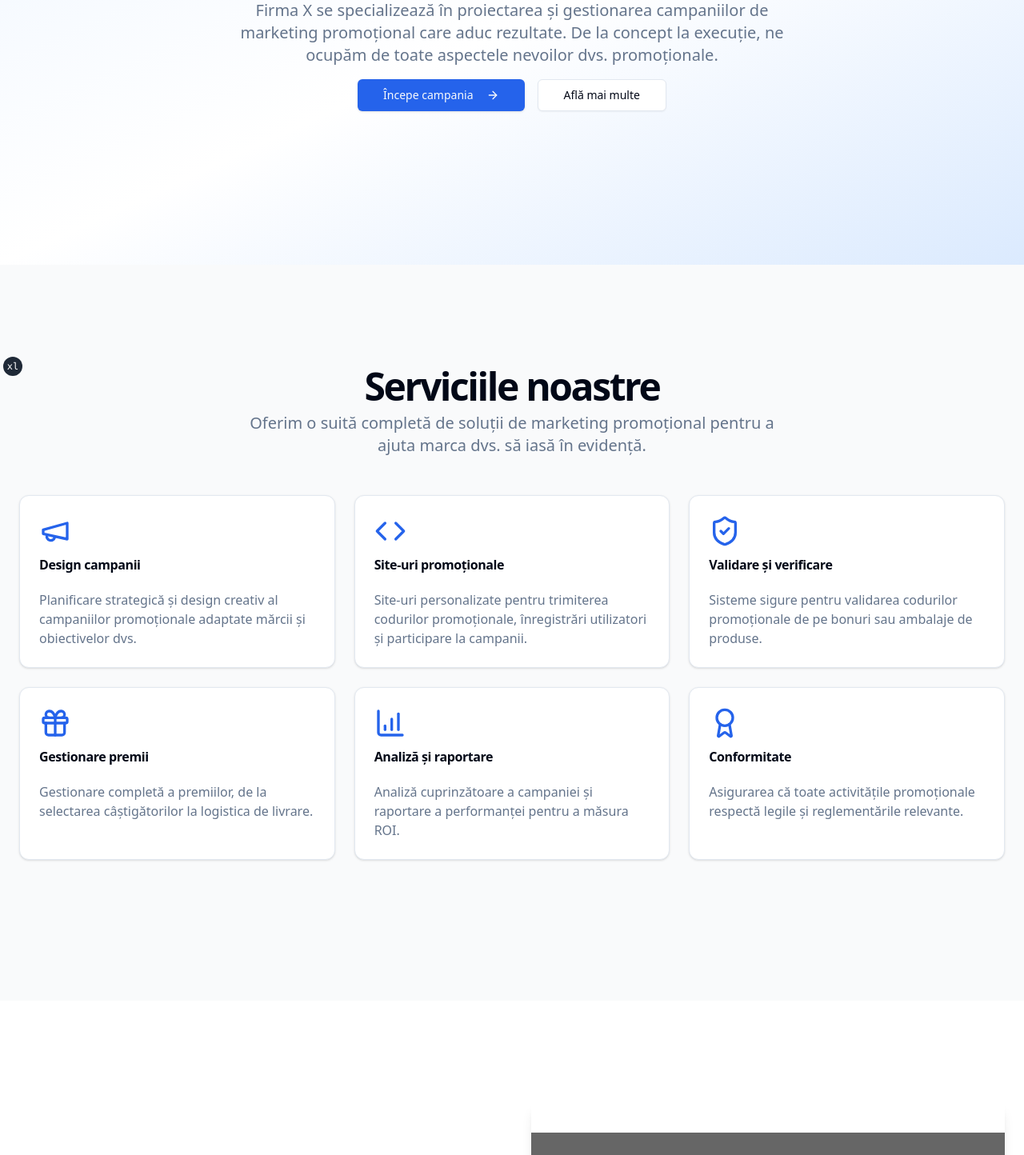
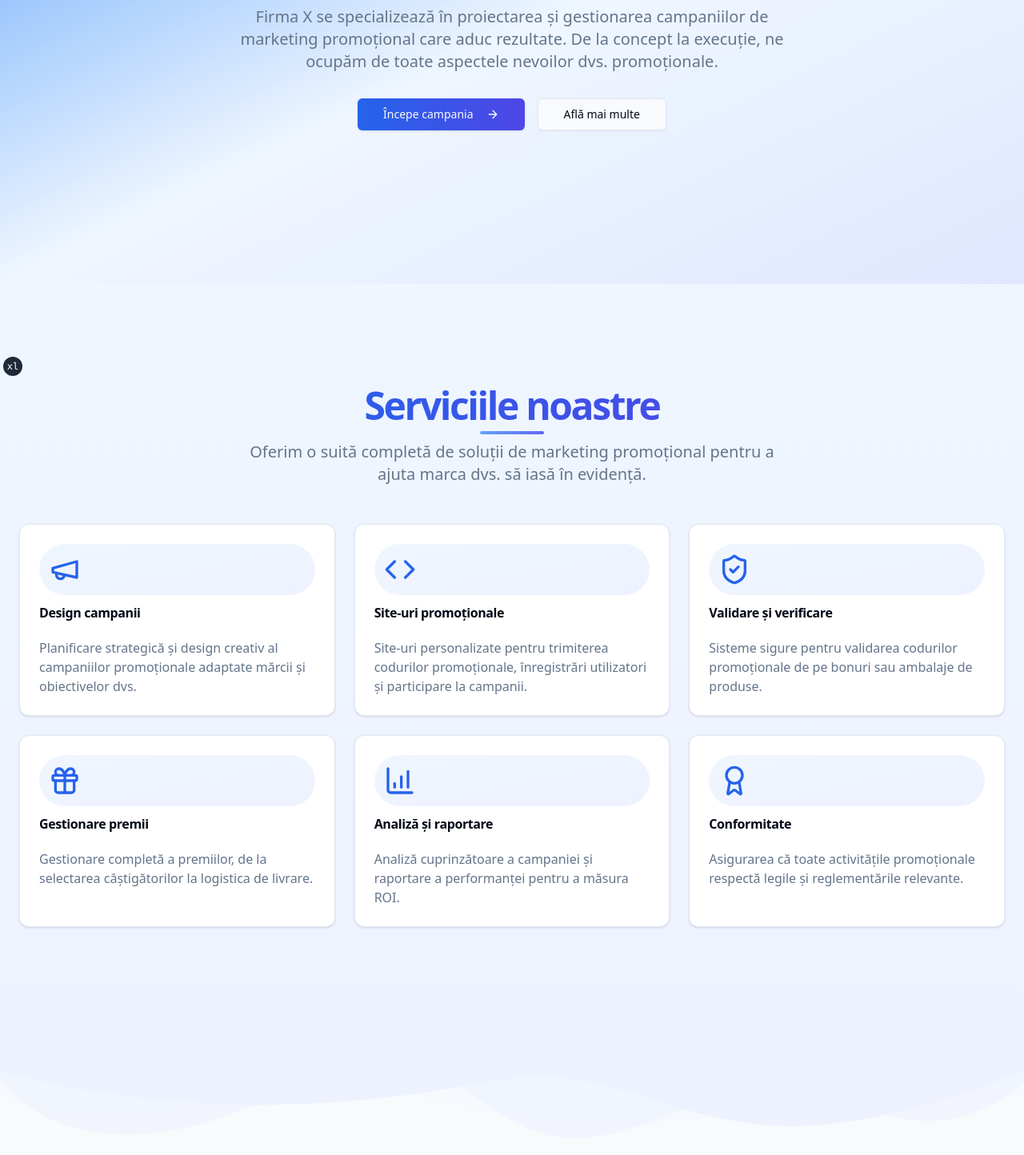
Before and after one commit to paulmocf/some-project, a Next.js app: page /some-project/ in a window 1280 px wide. Shown: the part 326-1770 px from the top of the page at 80% size. Built offline with nearby package versions, Linux system fonts and the light colour scheme.

Commit message:
improved styling css

```diff
--- /dev/null
+++ b/src/app/components/section-divider.tsx
@@ -0,0 +1,91 @@
+import {cn} from "@/lib/utils"
+
+interface SectionDividerProps {
+    type?: "wave" | "angle" | "curve" | "triangle"
+    position?: "top" | "bottom"
+    className?: string
+    fillClassName?: string
+}
+
+export function SectionDivider({
+                                   type = "wave",
+                                   position = "bottom",
+                                   className,
+                                   fillClassName = "fill-white dark:fill-gray-900",
+                               }: SectionDividerProps) {
+    const isTop = position === "top"
+    const dividerStyles = cn("w-full h-16 md:h-24", className)
+
+    const renderDivider = () => {
+        switch (type) {
+            case "wave":
+                return (
+                    <svg
+                        className={dividerStyles}
+                        xmlns="http://www.w3.org/2000/svg"
+                        viewBox="0 0 1200 120"
+                        preserveAspectRatio="none"
+                        style={{ transform: isTop ? "rotate(180deg)" : "rotate(0)" }}
+                    >
+                        <path
+                            d="M0,0V46.29c47.79,22.2,103.59,32.17,158,28,70.36-5.37,136.33-33.31,206.8-37.5C438.64,32.43,512.34,53.67,583,72.05c69.27,18,138.3,24.88,209.4,13.08,36.15-6,69.85-17.84,104.45-29.34C989.49,25,1113-14.29,1200,52.47V0Z"
+                            opacity=".25"
+                            className={fillClassName}
+                        ></path>
+                        <path
+                            d="M0,0V15.81C13,36.92,27.64,56.86,47.69,72.05,99.41,111.27,165,111,224.58,91.58c31.15-10.15,60.09-26.07,89.67-39.8,40.92-19,84.73-46,130.83-49.67,36.26-2.85,70.9,9.42,98.6,31.56,31.77,25.39,62.32,62,103.63,73,40.44,10.79,81.35-6.69,119.13-24.28s75.16-39,116.92-43.05c59.73-5.85,113.28,22.88,168.9,38.84,30.2,8.66,59,6.17,87.09-7.5,22.43-10.89,48-26.93,60.65-49.24V0Z"
+                            opacity=".5"
+                            className={fillClassName}
+                        ></path>
+                        <path
+                            d="M0,0V5.63C149.93,59,314.09,71.32,475.83,42.57c43-7.64,84.23-20.12,127.61-26.46,59-8.63,112.48,12.24,165.56,35.4C827.93,77.22,886,95.24,951.2,90c86.53-7,172.46-45.71,248.8-84.81V0Z"
+                            className={fillClassName}
+                        ></path>
+                    </svg>
+                )
+            case "angle":
+                return (
+                    <svg
+                        className={dividerStyles}
+                        xmlns="http://www.w3.org/2000/svg"
+                        viewBox="0 0 1200 120"
+                        preserveAspectRatio="none"
+                        style={{ transform: isTop ? "rotate(180deg)" : "rotate(0)" }}
+                    >
+                        <path d="M1200 120L0 16.48 0 0 1200 0 1200 120z" className={fillClassName}></path>
+                    </svg>
+                )
+            case "curve":
+                return (
+                    <svg
+                        className={dividerStyles}
+                        xmlns="http://www.w3.org/2000/svg"
+                        viewBox="0 0 1200 120"
+                        preserveAspectRatio="none"
+                        style={{ transform: isTop ? "rotate(180deg)" : "rotate(0)" }}
+                    >
+                        <path
+                            d="M600,112.77C268.63,112.77,0,65.52,0,7.23V120H1200V7.23C1200,65.52,931.37,112.77,600,112.77Z"
+                            className={fillClassName}
+                        ></path>
+                    </svg>
+                )
+            case "triangle":
+                return (
+                    <svg
+                        className={dividerStyles}
+                        xmlns="http://www.w3.org/2000/svg"
+                        viewBox="0 0 1200 120"
+                        preserveAspectRatio="none"
+                        style={{ transform: isTop ? "rotate(180deg)" : "rotate(0)" }}
+                    >
+                        <path d="M598.97 114.72L0 0 0 120 1200 120 1200 0 598.97 114.72z" className={fillClassName}></path>
+                    </svg>
+                )
+            default:
+                return null
+        }
+    }
+
+    return <div className="relative w-full overflow-hidden">{renderDivider()}</div>
+}
--- a/src/app/components/sections/about.tsx
+++ b/src/app/components/sections/about.tsx
@@ -22,9 +22,10 @@ export function About() {
                 <div className="grid gap-6 lg:grid-cols-2 lg:gap-12 items-center">
                     <div className="space-y-4">
                         <div className="inline-block rounded-lg bg-blue-100 px-3 py-1 text-sm text-blue-800">{t("about.title")}</div>
-                        <h2 className="text-3xl font-bold tracking-tighter md:text-4xl/tight">
+                        <h2 className="text-3xl font-bold tracking-tighter md:text-4xl/tight bg-clip-text text-transparent bg-gradient-to-r from-blue-600 to-indigo-600 dark:from-blue-300 dark:to-indigo-300">
                             {t("about.subtitle")}
                         </h2>
+                        <div className="h-1 w-20 my-4 bg-gradient-to-r from-blue-400 to-indigo-500 rounded-full"></div>
                         <p className="text-muted-foreground md:text-xl">
                             {t("about.description")}
                         </p>
--- a/src/app/components/sections/header.tsx
+++ b/src/app/components/sections/header.tsx
@@ -23,7 +23,6 @@ export default function Header() {
         // {name: "Case Studies", href: "#case-studies"},
         {name: t("navbar.contact"), href: "#contact"},
     ]
-
 
 
     function handleClick() {
@@ -57,7 +56,7 @@ export default function Header() {
                 <div className="hidden md:flex items-center gap-5">
                     <ThemeToggler/>
                     <LanguageToggler/>
-                    <Button><a href="#contact">Contact</a></Button>
+                    <Button className="btn-primary"><a href="#contact">Contact</a></Button>
                 </div>
 
                 {/* Mobile Navigation */}
--- a/src/app/components/sections/hero.tsx
+++ b/src/app/components/sections/hero.tsx
@@ -1,9 +1,9 @@
 "use client"
 
+import {useTranslation} from "react-i18next";
+import React from "react";
 import {Button} from "@/components/ui/button";
 import {ArrowRight} from "lucide-react";
-import {useTranslation} from "react-i18next";
-import React from "react";
 import handleSmoothScrolling from "@/lib/handleSmoothScrolling";
 
 export function Hero() {
@@ -12,9 +12,9 @@ export function Hero() {
         <section id="hero" className="relative w-full py-12 md:py-24 lg:py-32 xl:py-48">
             <div className="absolute inset-0 hero-gradient z-[-1]"></div>
             <div className="container px-4 md:px-6">
-                <div className="flex flex-col items-center space-y-4 text-center">
-                    <div className="space-y-2">
-                        <h1 className="text-3xl font-bold tracking-tighter sm:text-4xl md:text-5xl lg:text-6xl/none">
+                <div className="flex flex-col items-center space-y-6 text-center">
+                    <div className="space-y-2 mb-2">
+                        <h1 className="leading-[1.2] pb-2 text-4xl font-bold tracking-tighter sm:text-4xl md:text-5xl lg:text-6xl/none bg-clip-text text-transparent bg-gradient-to-r from-blue-600 to-indigo-600 dark:from-blue-300 dark:to-indigo-300">
                             {t("hero.title")}
                         </h1>
                         <p className="mx-auto max-w-[700px] text-muted-foreground md:text-xl">
@@ -23,7 +23,7 @@ export function Hero() {
                     </div>
                     <div className="space-x-4">
                         <Button size="lg"
-                                className="bg-blue-600 hover:bg-blue-700 dark:bg-blue-500 dark:hover:bg-blue-600">
+                                className="btn-primary">
                             <a href="#contact" onClick={handleSmoothScrolling()}>{t("hero.startCampaign")}</a>
                             <ArrowRight className="ml-2 h-4 w-4"/>
                         </Button>
--- a/src/app/components/sections/services.tsx
+++ b/src/app/components/sections/services.tsx
@@ -46,7 +46,10 @@ export function Services() {
                 <div className="container px-4 md:px-6">
                     <div className="flex flex-col items-center justify-center space-y-4 text-center">
                         <div className="space-y-2">
-                            <h2 className="text-3xl font-bold tracking-tighter sm:text-4xl md:text-5xl">{t("services.title")}</h2>
+                            <h2 className="text-3xl font-bold tracking-tighter sm:text-4xl md:text-5xl bg-clip-text text-transparent bg-gradient-to-r from-blue-600 to-indigo-600 dark:from-blue-300 dark:to-indigo-300">
+                                {t("services.title")}
+                            </h2>
+                            <div className="h-1 w-20 mx-auto my-4 bg-gradient-to-r from-blue-400 to-indigo-500 rounded-full"></div>
                             <p className="mx-auto max-w-[700px] text-muted-foreground md:text-xl">
                                 {t("services.description")}
                             </p>
@@ -54,9 +57,12 @@ export function Services() {
                     </div>
                     <div className="mx-auto grid gap-6 py-12 md:grid-cols-2 lg:grid-cols-3">
                         {services.map((service, index) => (
-                            <Card key={index} className="transition-all hover:shadow-lg">
+                            <Card key={index} className="card">
                                 <CardHeader>
-                                    <div className="mb-2">{service.icon}</div>
+                                    <div
+                                        className="mb-2 p-3 rounded-full bg-gradient-to-br from-blue-50 to-indigo-50 dark:from-blue-900/30 dark:to-indigo-900/30 inline-flex">
+                                        {service.icon}
+                                    </div>
                                     <CardTitle>{service.title}</CardTitle>
                                 </CardHeader>
                                 <CardContent>
--- a/src/app/globals.css
+++ b/src/app/globals.css
@@ -33,7 +33,7 @@
 
 @layer base {
   :root {
-    --background: 0 0% 100%;
+    --background: 210 40% 98%;
     --foreground: 222.2 84% 4.9%;
     --card: 0 0% 100%;
     --card-foreground: 222.2 84% 4.9%;
@@ -84,13 +84,9 @@
   body {
     @apply bg-background text-foreground;
   }
+
   html {
     scroll-behavior: smooth;
-    /*scroll-padding-top: 4rem;*/
-  }
-  li {
-    list-style-type: none;
-    padding: 0;
   }
 }
 
@@ -100,16 +96,16 @@
 }
 
 .hero-gradient {
-  @apply bg-gradient-to-br from-blue-50 via-white to-blue-100;
+  @apply bg-gradient-to-br from-blue-400 via-blue-50 to-indigo-100;
 }
 
 /* Dark mode adjustments for services section */
 .dark .services-section {
-  @apply bg-gray-900;
+  @apply bg-gradient-to-b from-gray-900 to-gray-900;
 }
 
 .services-section {
-  @apply bg-gray-50;
+  @apply bg-gradient-to-b from-blue-50 to-indigo-50;
 }
 
 /* Dark mode adjustments for contact section */
@@ -118,5 +114,117 @@
 }
 
 .contact-section {
-  @apply bg-blue-600;
+  @apply bg-gradient-to-r from-blue-600 to-indigo-600;
 }
+
+/* Active navigation link */
+.nav-link-active {
+  @apply text-blue-600 font-medium;
+}
+
+/* Enhanced card styling for light mode */
+.card {
+  @apply transition-all duration-300 hover:shadow-xl;
+}
+
+.card:hover {
+  @apply transform -translate-y-1;
+}
+
+/* Button enhancements */
+.btn-primary {
+  @apply bg-gradient-to-r from-blue-600 to-indigo-600 hover:from-blue-700 hover:to-indigo-700;
+}
+
+/* About section enhancements */
+.about-card {
+  @apply bg-gradient-to-br from-white to-blue-50 shadow-md;
+}
+
+/* Navbar enhancements */
+.navbar-enhanced {
+  @apply bg-white/90 backdrop-blur-md shadow-sm;
+}
+
+/* Animated background for hero section */
+@keyframes gradientAnimation {
+  0% {
+    background-position: 0% 50%;
+  }
+  50% {
+    background-position: 100% 50%;
+  }
+  100% {
+    background-position: 0% 50%;
+  }
+}
+
+.animated-gradient {
+  background: linear-gradient(-45deg, #3b82f6, #4f46e5, #6366f1, #2563eb);
+  background-size: 400% 400%;
+  animation: gradientAnimation 15s ease infinite;
+}
+
+/* Add animation for blob elements */
+@keyframes blob {
+  0% {
+    transform: translate(0px, 0px) scale(1);
+  }
+  33% {
+    transform: translate(30px, -50px) scale(1.1);
+  }
+  66% {
+    transform: translate(-20px, 20px) scale(0.9);
+  }
+  100% {
+    transform: translate(0px, 0px) scale(1);
+  }
+}
+
+.animate-blob {
+  animation: blob 7s infinite;
+}
+
+.animation-delay-2000 {
+  animation-delay: 2s;
+}
+
+.animation-delay-4000 {
+  animation-delay: 4s;
+}
+
+/* Add hover effects for cards */
+.hover-lift {
+  transition: transform 0.3s ease, box-shadow 0.3s ease;
+}
+
+.hover-lift:hover {
+  transform: translateY(-5px);
+  box-shadow: 0 10px 25px -5px rgba(59, 130, 246, 0.1), 0 8px 10px -6px rgba(59, 130, 246, 0.1);
+}
+
+/* Gradient text utility */
+.gradient-text {
+  @apply bg-clip-text text-transparent bg-gradient-to-r from-blue-600 to-indigo-600 dark:from-blue-400 dark:to-indigo-400;
+}
+
+/* Gradient borders */
+.gradient-border {
+  position: relative;
+}
+
+.gradient-border::before {
+  content: "";
+  position: absolute;
+  top: 0;
+  left: 0;
+  right: 0;
+  height: 3px;
+  background: linear-gradient(to right, #3b82f6, #6366f1);
+  border-radius: 3px 3px 0 0;
+}
+
+/* Enhanced focus styles */
+.focus-ring {
+  @apply focus:outline-none focus:ring-2 focus:ring-blue-400 focus:ring-offset-2 dark:focus:ring-blue-500 dark:focus:ring-offset-gray-900;
+}
--- a/src/app/page.tsx
+++ b/src/app/page.tsx
@@ -2,13 +2,23 @@ import {Hero} from "@/app/components/sections/hero";
 import {Services} from "@/app/components/sections/services";
 import {Contact} from "@/app/components/sections/contact";
 import {About} from "@/app/components/sections/about";
+import {SectionDivider} from "./components/section-divider";
 
 export default function Home() {
     return (
         <>
             <Hero/>
+            {/*<div className="">*/}
+            {/*    <SectionDivider type="wave" className="services-section" fillClassName="fill-blue-50 dark:fill-blue-950" />*/}
+            {/*</div>*/}
             <Services/>
+            <div className="">
+                <SectionDivider type="wave" fillClassName="fill-indigo-50 dark:fill-gray-900" />
+            </div>
             <About/>
+            <div className="">
+                <SectionDivider className="contact-section" type="wave" fillClassName="fill-[hsl(222.2,40%,98%)] dark:fill-[hsl(222.2,84%,4.9%)]" />
+            </div>
             <Contact/>
         </>
     );
```
